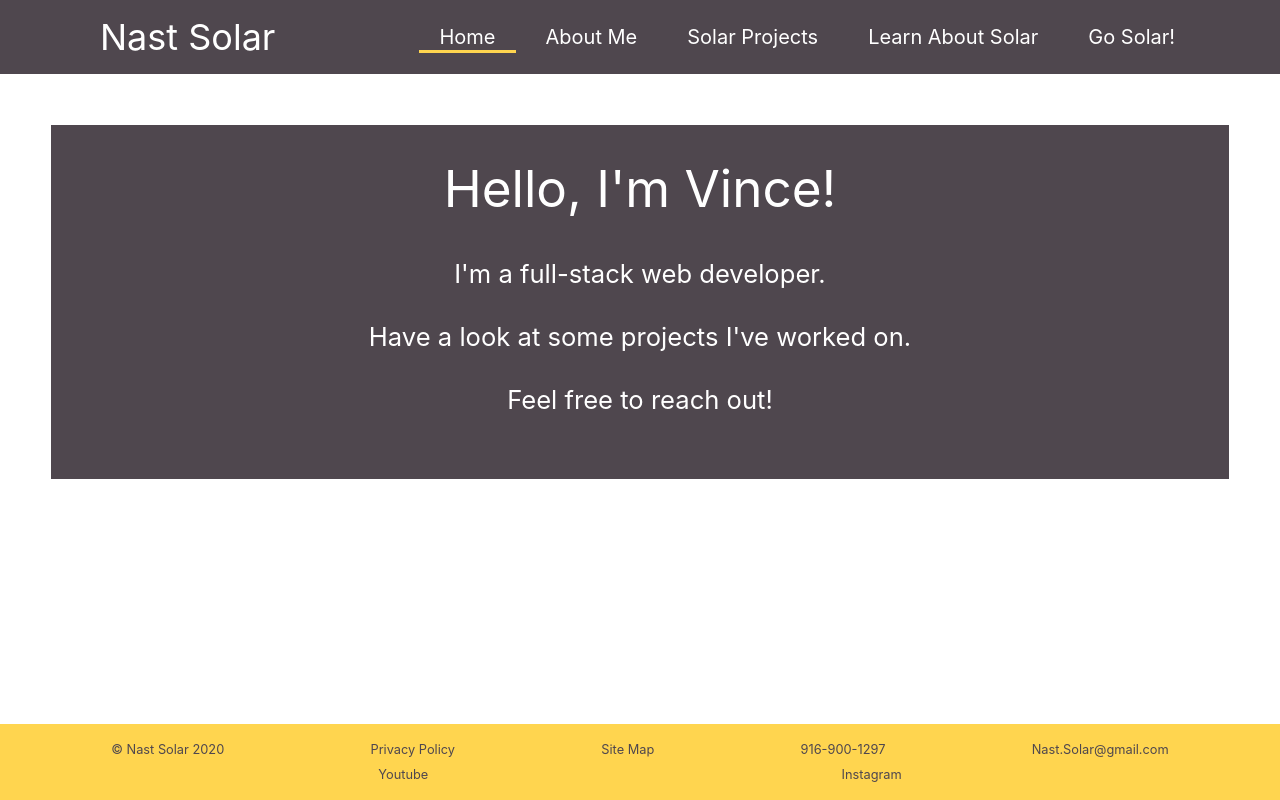
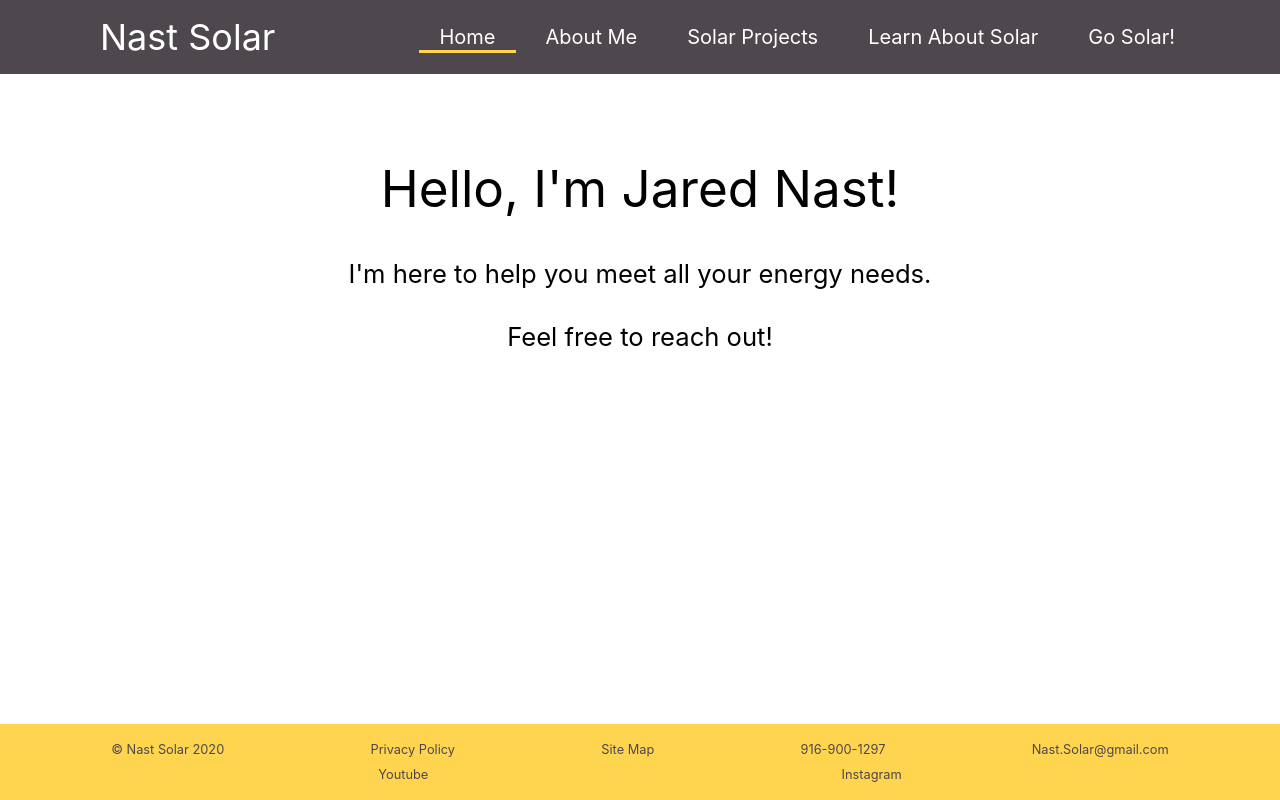
Before and after one commit to vcaruso0923/nast-solar, a React (Create React App) app: page / in a window 1280 px wide. Built offline with nearby package versions, Linux system fonts and the light colour scheme.

Commit message:
home page - needs content!

```diff
--- a/src/components/Home/index.js
+++ b/src/components/Home/index.js
@@ -4,15 +4,9 @@ function Home() {
 
     return (
         <div className="about-section">
-            {/* <img
-                src={require(`../../assets/images/pro.jpg`)}
-                alt='Vincent Caruso on the beach'
-                key='pro-pic'
-            /> */}
             <div id="bio-wrapper">
-                <p id="bio-line-1">Hello, I'm Vince!</p>
-                <p className="bio-body">I'm a full-stack web developer.</p>
-                <p className="bio-body">Have a look at some projects I've worked on.</p>
+                <p id="bio-line-1">Hello, I'm Jared Nast!</p>
+                <p className="bio-body">I'm here to help you meet all your energy needs.</p>
                 <p className="bio-body">Feel free to reach out!</p>
             </div>
         </div>
--- a/src/index.css
+++ b/src/index.css
@@ -84,12 +84,10 @@ header nav ul li:hover::after {
 }
 
 .content {
-  background-color: var(--primary-color);
   margin: 4vw
 }
 
 .about-section {
-  background-color: var(--primary-color);
   display: flex;
   justify-content: space-evenly;
   align-items: center;
@@ -104,7 +102,7 @@ header nav ul li:hover::after {
 }
 
 #bio-wrapper {
-  color: white;
+  color: black;
   text-align: center;
 }
 
```
